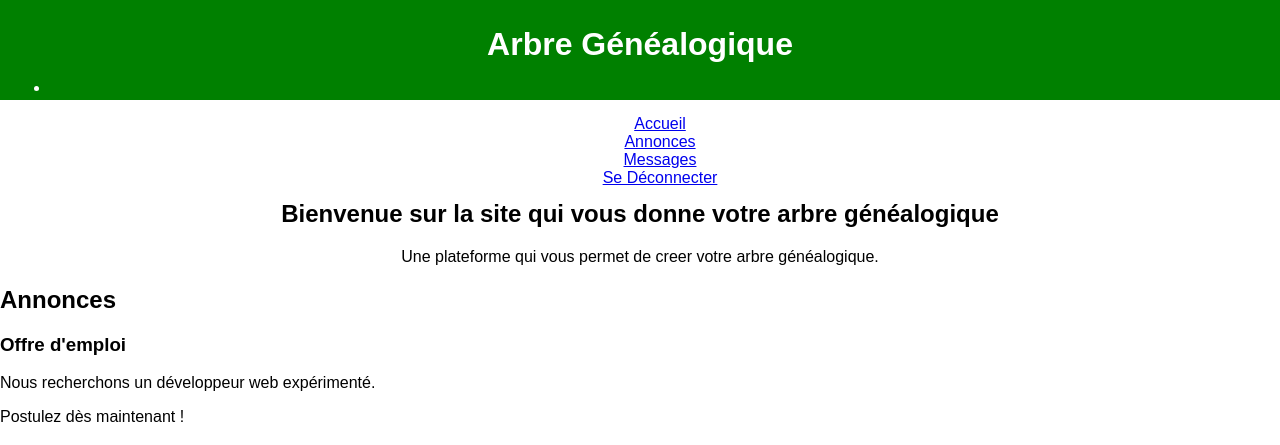
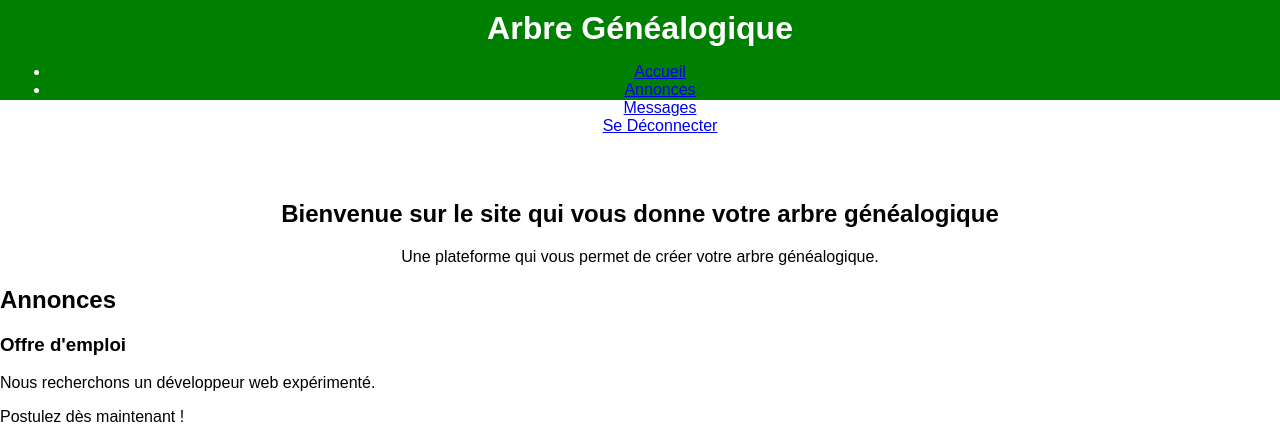
Before and after one commit to AB-Ynov/BAG, a Flask app: template templates/Acceuil.html in a window 1280 px wide. Shown: the top 445 px of the page. Run offline with Flask 3, Linux system fonts and the light colour scheme; the template is opened without the code that fills it, so the values that code supplies are empty.

Commit message:
Update Acceuil.html

```diff
--- a/templates/Acceuil.html
+++ b/templates/Acceuil.html
@@ -10,11 +10,9 @@
 
 <body>
     <header>
-        <p>
         <h1>Arbre Généalogique</h1>
         <nav>
             <ul>
-                <li><li></li>
                 <li><a href="index.html">Accueil</a></li>
                 <li><a href="#">Annonces</a></li>
                 <li><a href="#">Messages</a></li>
@@ -24,8 +22,8 @@
     </header>
     <main>
         <section class="hero">
-            <h2>Bienvenue sur la site qui vous donne votre arbre généalogique</h2>
-            <p>Une plateforme qui vous permet de creer votre arbre généalogique.</p>
+            <h2>Bienvenue sur le site qui vous donne votre arbre généalogique</h2>
+            <p>Une plateforme qui vous permet de créer votre arbre généalogique.</p>
         </section>
 
         <section class="annonces">
@@ -34,12 +32,12 @@
             <div class="annonce">
                 <h3>Offre d'emploi</h3>
                 <p>Nous recherchons un développeur web expérimenté.</p>
-                <p></p><p>Postulez dès maintenant !</p>
+                <p>Postulez dès maintenant !</p>
             </div>
             <div class="annonce">
                 <h3>Recherche de partenariat</h3>
                 <p>Nous sommes à la recherche de partenaires pour notre nouveau projet.</p>
-                <p></p><p></p>Contactez-nous pour plus d'informations.</p>
+                <p>Contactez-nous pour plus d'informations.</p>
             </div>
         </section>
 
```
